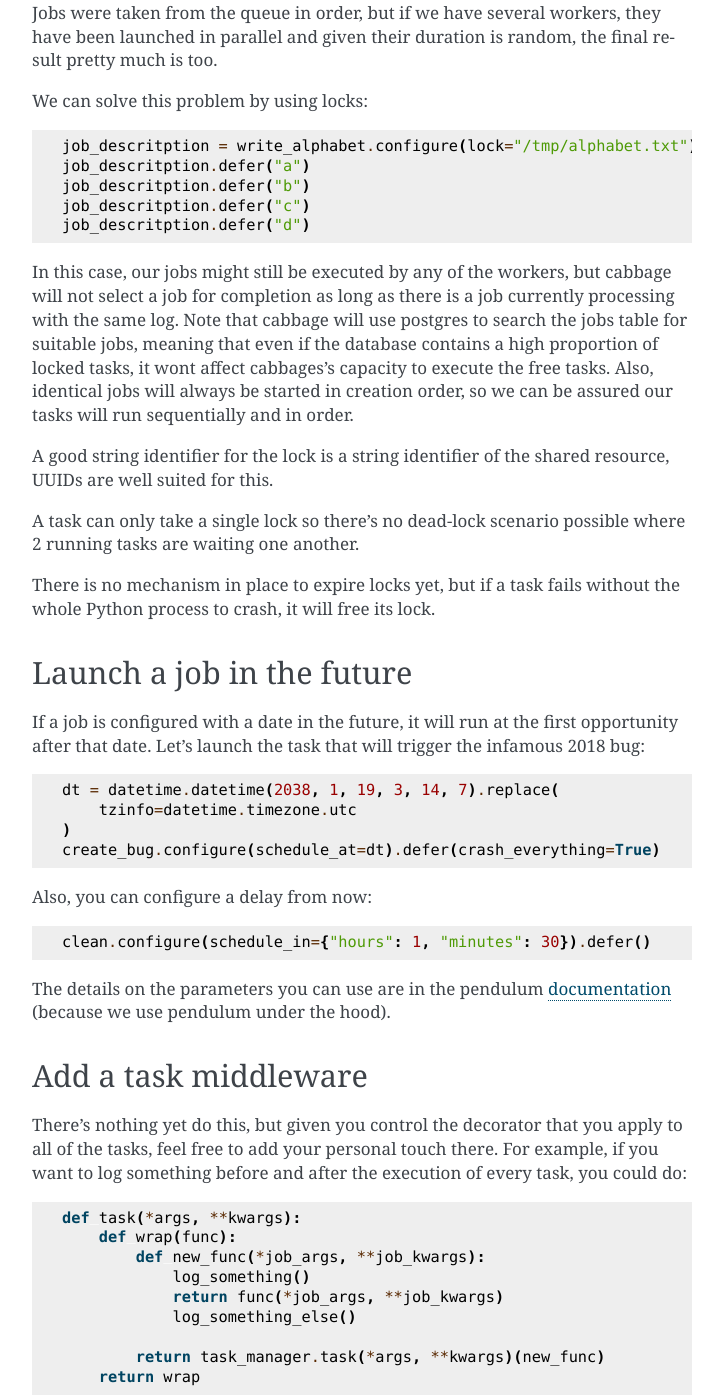
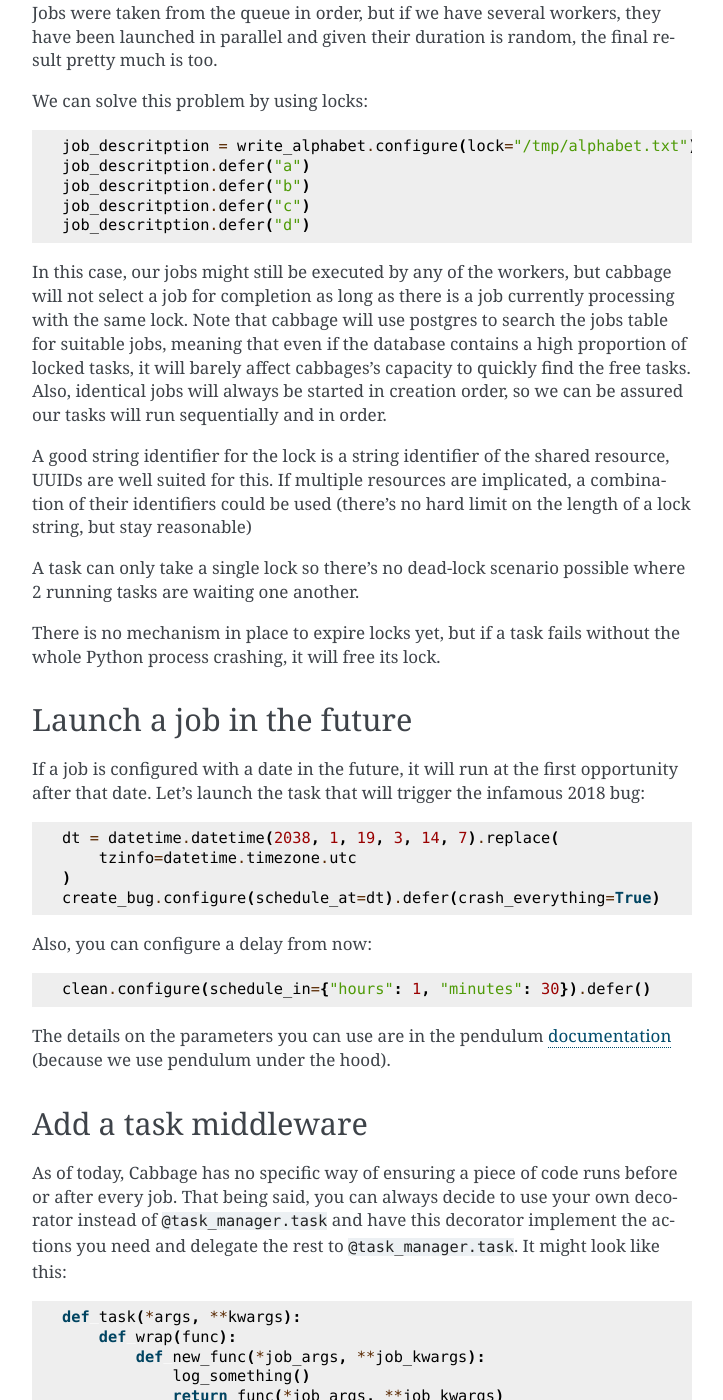
Before and after one commit to procrastinate-org/procrastinate, a Sphinx documentation site: the page built from docs/howto.rst, in a window 1280 px wide and 1400 px high, scrolled down 930 px. Shown: the whole window, without its empty margins (388-1111 px from the left). Built offline with Sphinx 7.4.7, drawn with Linux system fonts in a browser that asks for light colours; some of the changed text lies outside the part shown.

Commit message:
Apply suggestions from code review
Co-Authored-By: Mickaël Guérin <mickael_guerin@ultimatesoftware.com>

```diff
--- a/docs/discussions.rst
+++ b/docs/discussions.rst
@@ -80,7 +80,7 @@
     Python's ``async/await`` features, but about the fact a job is launched
     in the code, and then the calling code moves on, not waiting for the
     completion of the job. Because of this, asynchronous tasks should have a
-    side effect, and dosomething that modifies the world (e.g. compute a costly
+    side effect, and do something that modifies the world (e.g. compute a costly
     function **and** store the result somewhere), otherwise the result of the
     computation will be lost.
 
--- a/docs/howto.rst
+++ b/docs/howto.rst
@@ -52,21 +52,24 @@
 
 In this case, our jobs might still be executed by any of the workers,
 but cabbage will not select a job for completion as long as there is
-a job currently processing with the same log. Note that cabbage will
+a job currently processing with the same lock. Note that cabbage will
 use postgres to search the jobs table for suitable jobs, meaning that
-even if the database contains a high proportion of locked tasks, it wont
-affect cabbages's capacity to execute the free tasks. Also, identical
+even if the database contains a high proportion of locked tasks, it will barely
+affect cabbages's capacity to quickly find the free tasks. Also, identical
 jobs will always be started in creation order, so we can be assured our
 tasks will run sequentially and in order.
 
 A good string identifier for the lock is a string identifier of
 the shared resource, UUIDs are well suited for this.
+If multiple resources are implicated, a combination
+of their identifiers could be used (there's no hard
+limit on the length of a lock string, but stay reasonable)
 
 A task can only take a single lock so there's no dead-lock scenario possible
 where 2 running tasks are waiting one another.
 
 There is no mechanism in place to expire locks yet, but if a task fails
-without the whole Python process to crash, it will free its lock.
+without the whole Python process crashing, it will free its lock.
 
 Launch a job in the future
 ---------------------------
@@ -91,10 +94,11 @@
 Add a task middleware
 ---------------------
 
-There's nothing yet do this, but given you control the decorator
-that you apply to all of the tasks, feel free to add your personal
-touch there. For example, if you want to log something before and
-after the execution of every task, you could do::
+As of today, Cabbage has no specific way of ensuring a piece of code runs
+before or after every job. That being said, you can always decide to use
+your own decorator instead of ``@task_manager.task`` and have this decorator
+implement the actions you need and delegate the rest to ``@task_manager.task``.
+It might look like this::
 
     def task(*args, **kwargs):
         def wrap(func):
@@ -106,7 +110,7 @@
             return task_manager.task(*args, **kwargs)(new_func)
         return wrap
 
-Then, define your task using you own ``@task`` decorator.
+Then, define all of your tasks using this ``@task`` decorator.
 
 Test your code that uses cabbage
 --------------------------------
```
Also changed, not shown: other parts of docs/howto.rst (+7 -7 lines).
